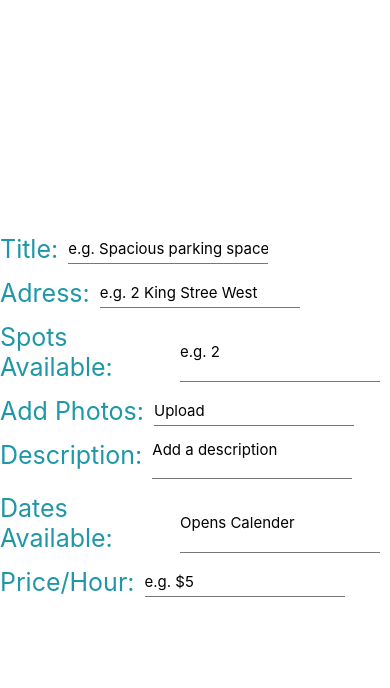
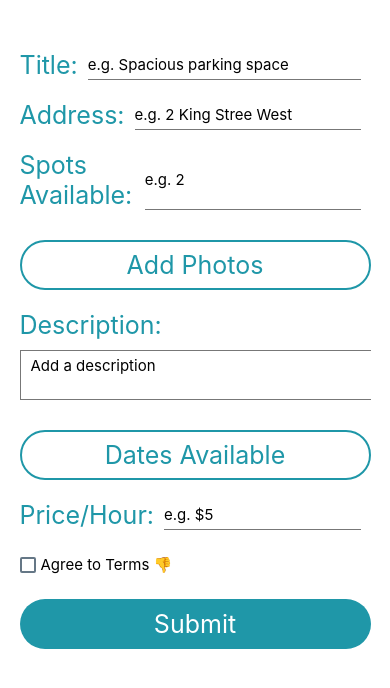
Before and after one commit to mahimulh/pullup, a React Native app: screen / in a window 390 px wide. Shown: the top 688 px of the page. Built offline with nearby package versions, Linux system fonts and the light colour scheme.

Commit message:
Made styling changes to form

```diff
--- a/App.js
+++ b/App.js
@@ -4,6 +4,7 @@ import CustomerHome from "./Components/CustomerHome/CustomerHome";
 import CardsCarousel from "./Components/CustomerHome/CardsCarousel";
 import { StyleSheet, Text, View } from "react-native";
 import AddEditListingsPage from "./Components/AddEditListingsPage/AddEditListingsPage";
+import PhotosModal from "./Components/AddEditListingsPage/PhotosModal";
 
 export default function App() {
   return (
@@ -11,6 +12,7 @@ export default function App() {
       {/* <CustomerHome />
       <CardsCarousel /> */}
       <AddEditListingsPage />
+      {/* <PhotosModal /> */}
       <StatusBar style="auto" />
     </View>
   );
--- a/components/AddEditListingsPage/AddEditListingsPage.js
+++ b/components/AddEditListingsPage/AddEditListingsPage.js
@@ -1,11 +1,20 @@
 import React, { useState } from "react";
-import { StyleSheet, Text, View, TextInput } from "react-native";
+import {
+  StyleSheet,
+  Text,
+  View,
+  TextInput,
+  CheckBox,
+  TouchableOpacity,
+  ScrollView,
+} from "react-native";
 
 export default function AddEditListingsPage() {
   const [title, setTitle] = useState();
+  const [isSelected, setSelection] = useState(false);
 
   return (
-    <View style={styles.container}>
+    <ScrollView style={styles.container}>
       <View style={styles.stateSection}>
         <Text style={styles.states}>Title:</Text>
         <TextInput
@@ -15,7 +24,7 @@ export default function AddEditListingsPage() {
         />
       </View>
       <View style={styles.stateSection}>
-        <Text style={styles.states}>Adress:</Text>
+        <Text style={styles.states}>Address:</Text>
         <TextInput style={styles.input} placeholder="e.g. 2 King Stree West" />
       </View>
       <View style={styles.stateSection}>
@@ -26,22 +35,22 @@ export default function AddEditListingsPage() {
           keyboardType="numeric"
         />
       </View>
+      <TouchableOpacity style={styles.Button}>
+        <Text style={styles.Text}>Add Photos</Text>
+      </TouchableOpacity>
       <View style={styles.stateSection}>
-        <Text style={styles.states}>Add Photos:</Text>
-        <TextInput style={styles.input} placeholder="Upload" />
-      </View>
-      <View style={styles.stateSection}>
+        <View style={{ flexDirection: "column" }}>
           <Text style={styles.states}>Description:</Text>
           <TextInput
             multiline
-          style={styles.input}
+            style={styles.description}
             placeholder="Add a description"
           />
         </View>
-      <View style={styles.stateSection}>
-        <Text style={styles.states}>Dates Available:</Text>
-        <TextInput style={styles.input} placeholder="Opens Calender" />
       </View>
+      <TouchableOpacity style={styles.Button}>
+        <Text style={styles.Text}>Dates Available</Text>
+      </TouchableOpacity>
       <View style={styles.stateSection}>
         <Text style={styles.states}>Price/Hour:</Text>
         <TextInput
@@ -50,20 +59,35 @@ export default function AddEditListingsPage() {
           keyboardType="numeric"
         />
       </View>
+      <View style={styles.checkboxContainer}>
+        <CheckBox
+          value={isSelected}
+          onValueChange={setSelection}
+          style={styles.checkbox}
+        ></CheckBox>
+        <Text style={styles.label}>
+          Agree to Terms {isSelected ? "👍" : "👎"}
+        </Text>
       </View>
+      <TouchableOpacity style={styles.submitButton}>
+        <Text style={styles.submit}>Submit</Text>
+      </TouchableOpacity>
+    </ScrollView>
   );
 }
 
 const styles = StyleSheet.create({
   container: {
+    width: "90%",
     flex: 1,
     backgroundColor: "#fff",
     // alignItems: "center",
-    justifyContent: "center",
+    // justifyContent: "center",
+    marginTop: 50,
   },
   stateSection: {
     flexDirection: "row",
-    marginBottom: 14,
+    marginBottom: 20,
   },
   states: {
     fontSize: 25,
@@ -76,6 +100,60 @@ const styles = StyleSheet.create({
     marginHorizontal: 10,
     // padding: 8,
     // margin: 10,
-    width: 200,
+    width: "100%",
+  },
+  description: {
+    marginTop: 10,
+    paddingHorizontal: 10,
+    padding: 5,
+    borderWidth: 1,
+    borderColor: "#777",
+    width: 370,
+    fontSize: 15,
+  },
+  Button: {
+    justifyContent: "center",
+    // alignSelf: "center",
+    borderWidth: 2,
+    borderColor: "#1F97A8",
+    borderRadius: 30,
+    width: "100%",
+    height: 50,
+    marginTop: 10,
+    marginBottom: 20,
+  },
+  Text: {
+    color: "#1F97A8",
+    fontSize: 25,
+    // margin: 5,
+    justifyContent: "center",
+    alignSelf: "center",
+  },
+  checkboxContainer: {
+    flexDirection: "row",
+    marginBottom: 20,
+  },
+  checkbox: {
+    // width: 50,
+    alignSelf: "center",
+  },
+  label: {
+    fontSize: 15,
+    margin: 5,
+  },
+  submitButton: {
+    justifyContent: "center",
+    alignSelf: "center",
+    backgroundColor: "#1F97A8",
+    // borderWidth: 2,
+    // borderColor: "#1F97A8",
+    borderRadius: 30,
+    height: 50,
+    width: "100%",
+  },
+  submit: {
+    fontSize: 25,
+    alignSelf: "center",
+    color: "#FFFFFF",
   },
 });
--- /dev/null
+++ b/components/AddEditListingsPage/BottomPopup.js
@@ -0,0 +1,46 @@
+import React from "react";
+import {
+  Modal,
+  Dimension,
+  TouchableWithoutFeedback,
+  StyleSheet,
+  View,
+  Text,
+} from "react-native";
+
+export class BottomPopup extends React.Component {
+  constructor(props) {
+    super(props);
+    this.state = {
+      show: false,
+    };
+  }
+
+  show = () => {
+    this.setState({ show: true });
+  };
+  close = () => {
+    this.setState({ show: false });
+  };
+
+  render() {
+    let { show } = this.state;
+
+    return (
+      <Modal
+        animationType={"fade"}
+        transparent={true}
+        visible={show}
+        onRequestClose={this.close}
+      >
+        <View
+          style={{
+            flex: 1,
+            backgroundColor: "#000000AA",
+            justifyContent: "flex-end",
+          }}
+        ></View>
+      </Modal>
+    );
+  }
+}
--- /dev/null
+++ b/components/AddEditListingsPage/PhotosModal.js
@@ -0,0 +1,41 @@
+import React from "react";
+import {
+  SafeAreaView,
+  StyleSheet,
+  StatusBar,
+  Text,
+  TouchableWithoutFeedback,
+} from "react-native";
+import { BottomPopup } from "./BottomPopup";
+
+const PhotosModal = () => {
+  let popupRef = React.createRef();
+
+  const onShowPopup = () => {
+    popupRef.show();
+  };
+  return (
+    <>
+      <StatusBar barStyle="dark-content" />
+      <SafeAreaView style={styles.container}>
+        <TouchableWithoutFeedback onPress={onShowPopup}>
+          <Text style={styles.textSize}>Show Popup</Text>
+        </TouchableWithoutFeedback>
+        <BottomPopup ref={(target) => (popupRef = target)} />
+      </SafeAreaView>
+    </>
+  );
+};
+
+const styles = StyleSheet.create({
+  container: {
+    flex: 1,
+    alignItems: "center",
+    justifyContent: "center",
+  },
+  textSize: {
+    fontSize: 20,
+  },
+});
+
+export default PhotosModal;
```
Lines whose indentation alone changed are shown as unchanged.
